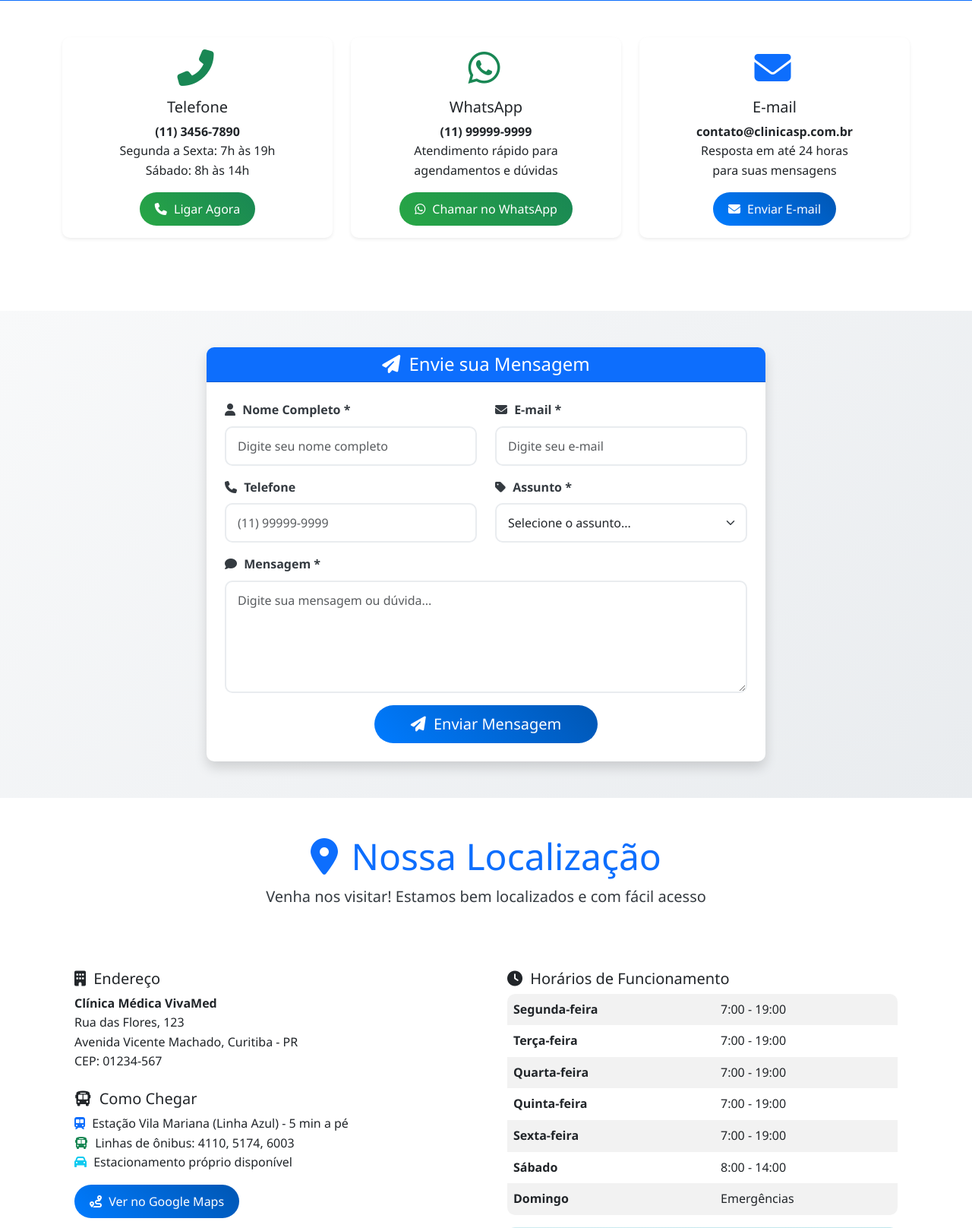
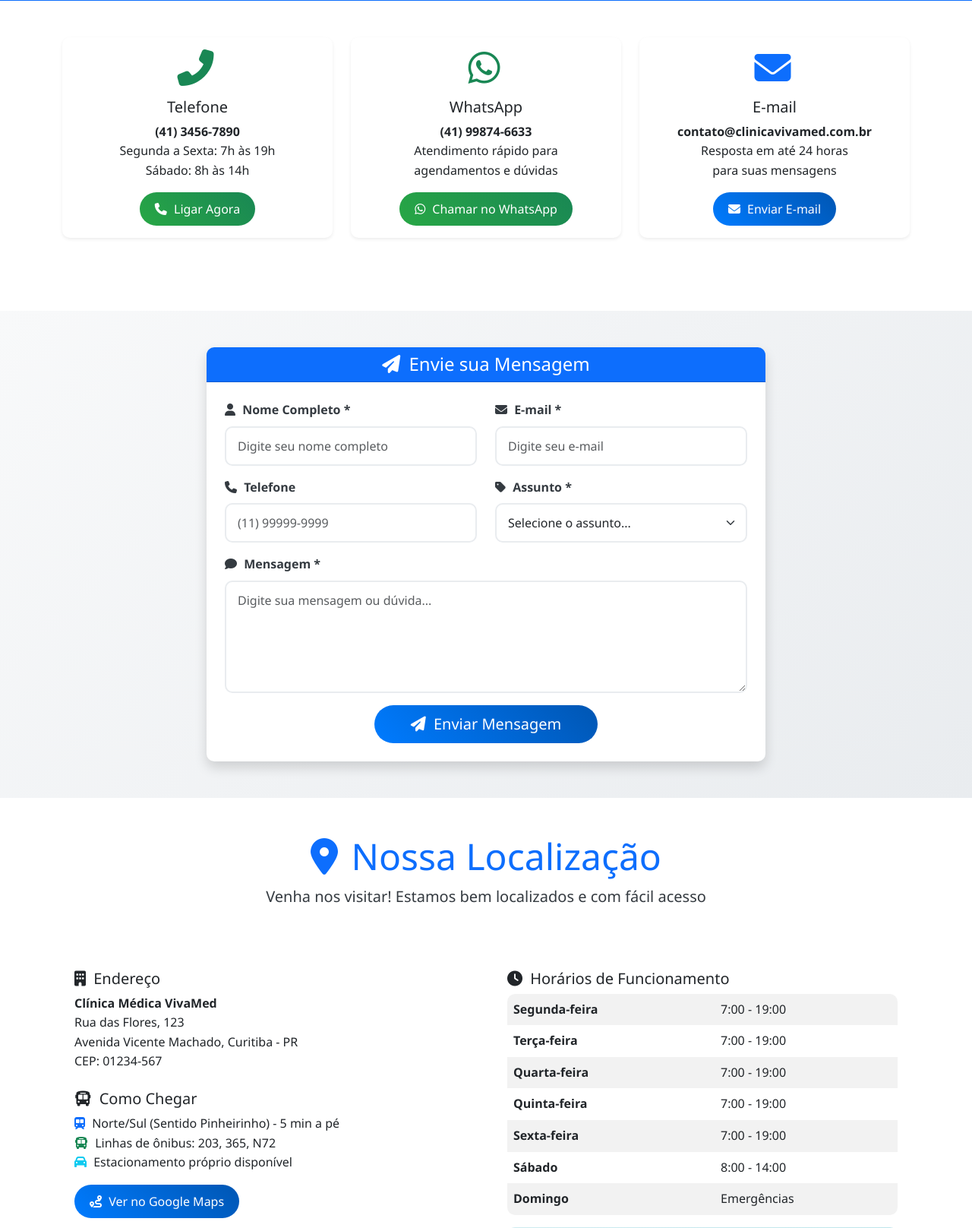
Before and after one commit to bpasqualotto/clinica-TCC, a PHP site: page /contato.php in a window 1280 px wide. Shown: the part 299-1915 px from the top of the page at 76% size. Run offline with PHP 8.4, Linux system fonts and the light colour scheme.

Commit message:
Update contato.php

```diff
--- a/contato.php
+++ b/contato.php
@@ -74,7 +74,7 @@ if ($_SERVER['REQUEST_METHOD'] === 'POST') {
                             <i class="fas fa-phone-alt text-success mb-3" style="font-size: 3rem;"></i>
                             <h5 class="card-title">Telefone</h5>
                             <p class="card-text">
-                                <strong>(11) 3456-7890</strong><br>
+                                <strong>(41) 3456-7890</strong><br>
                                 Segunda a Sexta: 7h às 19h<br>
                                 Sábado: 8h às 14h
                             </p>
@@ -91,7 +91,7 @@ if ($_SERVER['REQUEST_METHOD'] === 'POST') {
                             <i class="fab fa-whatsapp text-success mb-3" style="font-size: 3rem;"></i>
                             <h5 class="card-title">WhatsApp</h5>
                             <p class="card-text">
-                                <strong>(11) 99999-9999</strong><br>
+                                <strong>(41) 99874-6633</strong><br>
                                 Atendimento rápido para<br>
                                 agendamentos e dúvidas
                             </p>
@@ -108,7 +108,7 @@ if ($_SERVER['REQUEST_METHOD'] === 'POST') {
                             <i class="fas fa-envelope text-primary mb-3" style="font-size: 3rem;"></i>
                             <h5 class="card-title">E-mail</h5>
                             <p class="card-text">
-                                <strong>contato@clinicasp.com.br</strong><br>
+                                <strong>contato@clinicavivamed.com.br</strong><br>
                                 Resposta em até 24 horas<br>
                                 para suas mensagens
                             </p>
@@ -229,8 +229,8 @@ if ($_SERVER['REQUEST_METHOD'] === 'POST') {
                                 <i class="fas fa-bus"></i> Como Chegar
                             </h5>
                             <ul class="list-unstyled">
-                                <li><i class="fas fa-subway text-primary"></i> Estação Vila Mariana (Linha Azul) - 5 min a pé</li>
-                                <li><i class="fas fa-bus text-success"></i> Linhas de ônibus: 4110, 5174, 6003</li>
+                                <li><i class="fas fa-subway text-primary"></i> Norte/Sul (Sentido Pinheirinho) - 5 min a pé</li>
+                                <li><i class="fas fa-bus text-success"></i> Linhas de ônibus: 203, 365, N72</li>
                                 <li><i class="fas fa-car text-info"></i> Estacionamento próprio disponível</li>
                             </ul>
 
@@ -316,7 +316,7 @@ if ($_SERVER['REQUEST_METHOD'] === 'POST') {
                             </h2>
                             <div id="faq1" class="accordion-collapse collapse show" data-bs-parent="#faqAccordion">
                                 <div class="accordion-body">
-                                    Você pode agendar pelo telefone (11) 3456-7890, WhatsApp (11) 99999-9999,
+                                    Você pode agendar pelo telefone (41) 3456-7890, WhatsApp (11) 99874-6633,
                                     ou através do botão "Agendar Consulta" em nosso site.
                                 </div>
                             </div>
@@ -380,9 +380,9 @@ if ($_SERVER['REQUEST_METHOD'] === 'POST') {
                 </div>
                 <div class="col-md-4">
                     <h5>Contato</h5>
-                    <p class="mb-1"><i class="fas fa-phone"></i> (11) 3456-7890</p>
-                    <p class="mb-1"><i class="fas fa-envelope"></i> contato@clinicasp.com.br</p>
-                    <p class="mb-1"><i class="fas fa-whatsapp"></i> (11) 99999-9999</p>
+                    <p class="mb-1"><i class="fas fa-phone"></i> (41) 3456-7890</p>
+                    <p class="mb-1"><i class="fas fa-envelope"></i> contato@clinicavivamed.com.br</p>
+                    <p class="mb-1"><i class="fas fa-whatsapp"></i> (41) 99874-6633</p>
                 </div>
                 <div class="col-md-4">
                     <h5>Horário de Funcionamento</h5>
@@ -405,4 +405,5 @@ if ($_SERVER['REQUEST_METHOD'] === 'POST') {
     <!-- JavaScript Personalizado -->
     <script src="script.js"></script>
 </body>
+
 </html>
```
